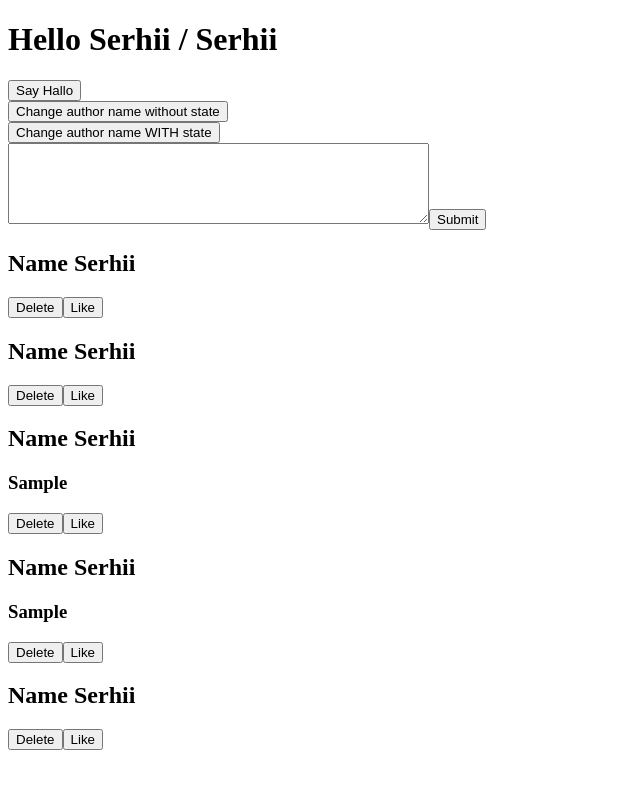
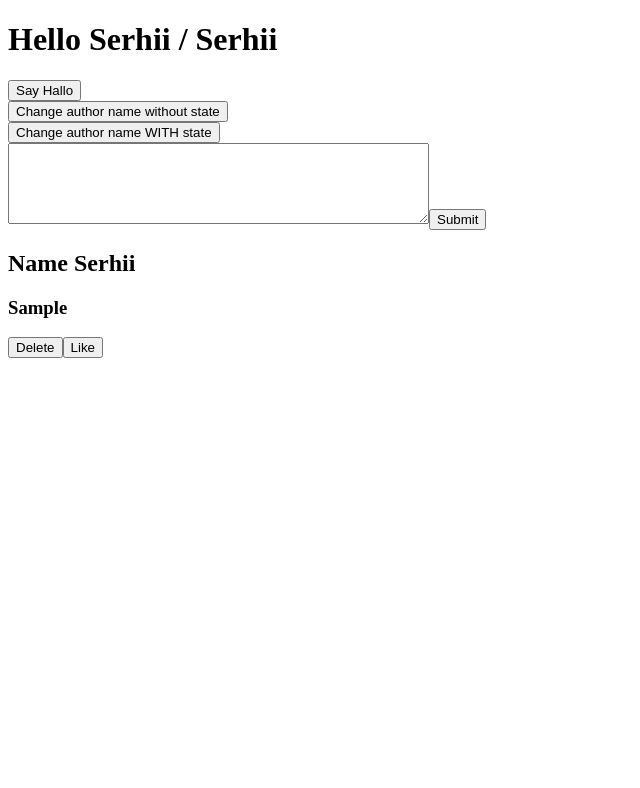
Before and after one commit to null-null-eins-zwei/developedbyed-react-redux, a React (Create React App) app in the folder chapter-2/core-concepts/: page / in a window 1280 px wide. Both pictures are taken after typing "Sample" into the empty fields and a click on the button "Submit". Shown: the top 788 px of the page, without its empty margins (0-640 px from the left). Built offline with nearby package versions, Linux system fonts and the light colour scheme.

Commit message:
namings, more State Liftings demos

```diff
--- a/chapter-2/core-concepts/src/App.jsx
+++ b/chapter-2/core-concepts/src/App.jsx
@@ -8,7 +8,7 @@ function App() {
   const [author, setAuthor] = useState('Serhii');
 
   const [textInput, setTextInput] = useState("");
-  const [tweets, setTweets] = useState([]);
+  const [allTweets, setTweets] = useState([]);
 
   function sayHalloHandler(message){
     console.log(`Hallo! This is message for you: '${message}'`);
@@ -36,12 +36,13 @@ function App() {
       <CreateTweet
         textInput = {textInput}
         setTextInput = {setTextInput}
-        tweets = {tweets}
+        allTweets = {allTweets}
         setTweets = {setTweets} />
 
       <TweetList
         author = {author}
-        messages={tweets}/>
+        allTweets = {allTweets}
+        setTweets = {setTweets} />
 
     </div>
   );
--- a/chapter-2/core-concepts/src/components/CreateTweet.jsx
+++ b/chapter-2/core-concepts/src/components/CreateTweet.jsx
@@ -1,5 +1,5 @@
 
-const CreateTweet = ({textInput, setTextInput, tweets, setTweets}) => {
+const CreateTweet = ({textInput, setTextInput, allTweets, setTweets}) => {
     // Methods
     const userInputHandler = (e) => {
         console.log(e);
@@ -8,7 +8,7 @@ const CreateTweet = ({textInput, setTextInput, tweets, setTweets}) => {
 
     const submitTweetHandler = (e) => {
         e.preventDefault();
-        setTweets([...tweets, textInput]);
+        setTweets([...allTweets, textInput]);
         setTextInput("");
     }
 
--- a/chapter-2/core-concepts/src/components/Tweet.jsx
+++ b/chapter-2/core-concepts/src/components/Tweet.jsx
@@ -1,10 +1,16 @@
 
-const Tweet = ({author, message}) => {
+const Tweet = ({id, author, tweet, allTweets, setTweets}) => {
+
+    const deleteHandler = () => {
+        setTweets(
+            allTweets.filter((t) => t !== tweet));
+    }
+
     return (
         <div className="tweet">
             <h2>Name {author}</h2>
-            <h3>{message}</h3>
-            <button>Delete</button>
+            <h3>{tweet}</h3>
+            <button onClick={() => deleteHandler()}>Delete</button>
             <button>Like</button>
         </div>
     );
--- a/chapter-2/core-concepts/src/components/TweetList.jsx
+++ b/chapter-2/core-concepts/src/components/TweetList.jsx
@@ -1,30 +1,20 @@
 import Tweet from "./Tweet";
 
-const TweetList = ({author, messages}) => {
+const TweetList = ({ author, allTweets, setTweets }) => {
+
     return (
         <div className="Tweet-list">
-            <Tweet
-                author={author}
-                message={messages.at(-3)}
-            />
-            <Tweet
-                author={author}
-                message={messages.at(-2)}
-            />
-            <Tweet
-                author={author}
-                message={messages.at(-1)}
-            />
-
-            <Tweet
-                author={author}
-                message={messages[0]}
-            />
-
-            <Tweet
-                author={author}
-                message={messages[1]}
-            />
+            {
+                allTweets.map((tweet, i) => {
+                    return <Tweet
+                        id = {i}
+                        author = {author}
+                        tweet = {tweet}
+                        allTweets = {allTweets}
+                        setTweets = {setTweets}
+                    />
+                })
+            }
         </div>
     );
 }
```
Also changed, not shown: 1 other file (tests, documents, lock files or other folders).
